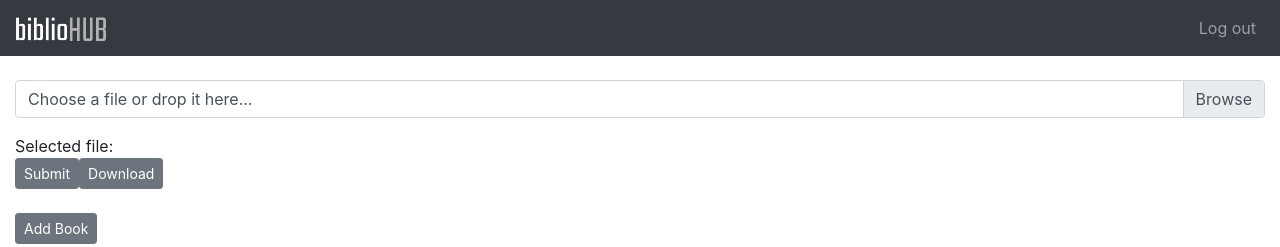
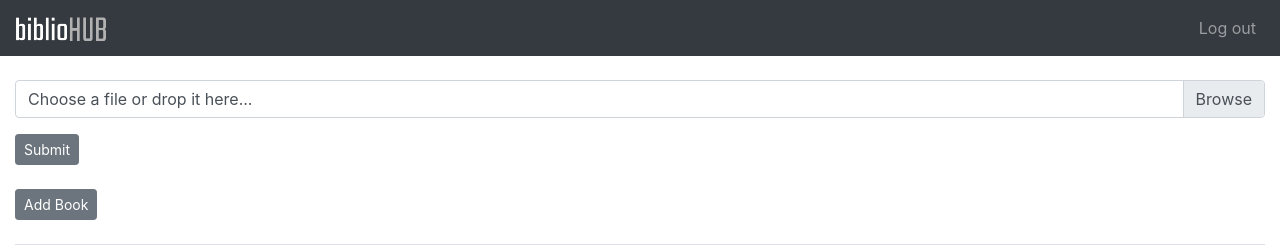
Before and after one commit to knigawkl/biblio-hub, a Vue app in the folder biblio-hub/client/: page /#/hub in a window 1280 px wide. Shown: the top 247 px of the page. Built offline with nearby package versions, Linux system fonts and the light colour scheme; no server answers; sample sign-in values are in the browser's storage.

Commit message:
improving downlloading ex[ereience :)

```diff
--- a/biblio-hub/client/src/components/Hub.vue
+++ b/biblio-hub/client/src/components/Hub.vue
@@ -10,9 +10,10 @@
           placeholder="Choose a file or drop it here..."
           drop-placeholder="Drop file here..."
         ></b-form-file>
-        <div class="mt-3">Selected file: {{ file ? file.name : '' }}</div>
+        <div class="mt-3">
+          <b-link @click="downloadFile">{{ file ? file.name : '' }}</b-link>
+        </div>
         <button class="btn btn-secondary btn-sm" v-on:click="submitFile()">Submit</button>
-        <button class="btn btn-secondary btn-sm" v-on:click="downloadFile()">Download</button>
 
         <br><br>
         <button type="button"
```
